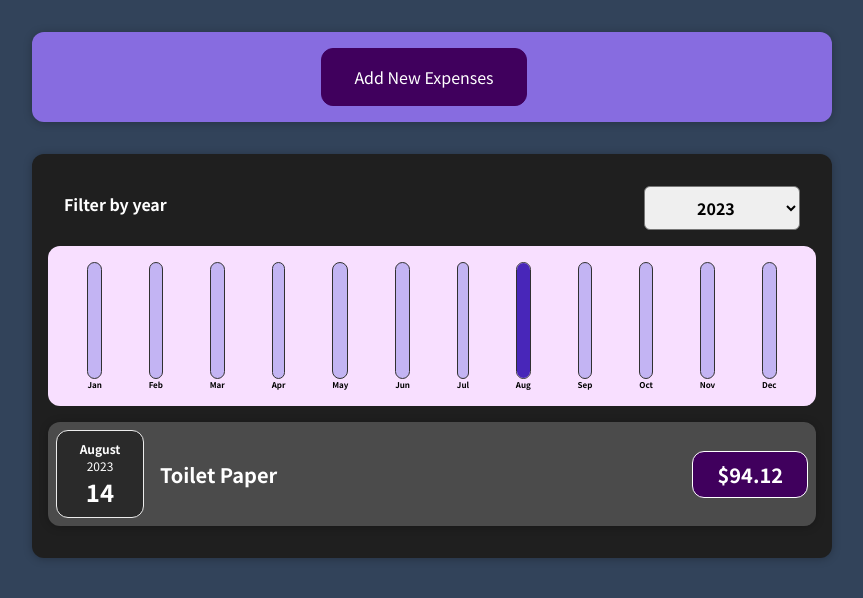
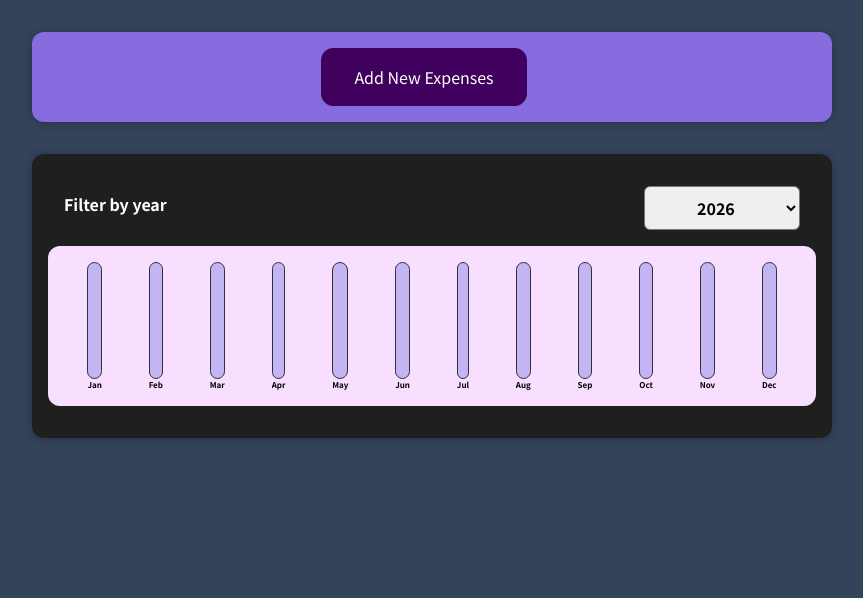
Before and after one commit to Martin1w/react-training-app, a React (Create React App) app: page / in a window 1280 px wide. Shown: the top 598 px of the page, without its empty margins (208-1071 px from the left). Built offline with nearby package versions, Linux system fonts and the light colour scheme.

Commit message:
fixed usestate

```diff
--- a/src/components/Expenses/Expenses.js
+++ b/src/components/Expenses/Expenses.js
@@ -6,7 +6,7 @@ import ExpenseChart from './ExpensesChart'
 import './Expenses.css'
 
 const Expenses = props => {
-	const [filteredYear, setFilteredYear] = useState('2023')
+	const [filteredYear, setFilteredYear] = useState('2021')
 
 	const filterChangeHandler = selectedYear => {
 		setFilteredYear(selectedYear)
@@ -15,7 +15,6 @@ const Expenses = props => {
 	const filteredExpenses = props.items.filter(expense => {
 		return expense.date.getFullYear().toString() === filteredYear
 	})
-
 
 	return (
 		<div>
```
